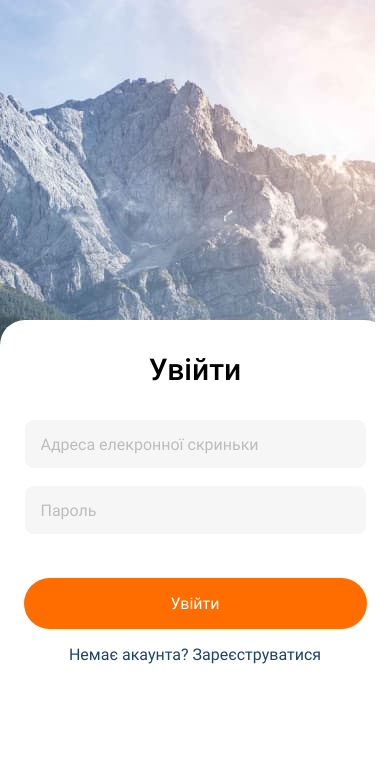
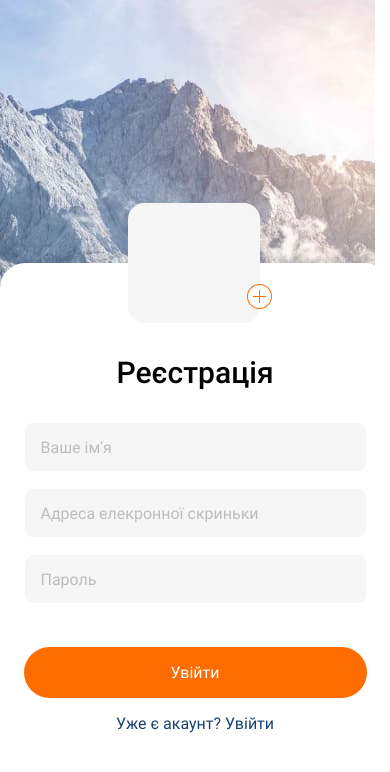
Before and after one commit to exmahinator/react-native-hw-07, a React Native app: screen /Register in a window 390 px wide. Shown: the top 772 px of the page. Built offline with nearby package versions, Linux system fonts and the light colour scheme.

Commit message:
add basic routes

```diff
--- a/App.js
+++ b/App.js
@@ -1,8 +1,13 @@
 import { useState } from "react";
 import { StatusBar } from "expo-status-bar";
 import { ImageBackground, StyleSheet, View, Text } from "react-native";
+import { NavigationContainer } from "@react-navigation/native";
+import { createStackNavigator } from "@react-navigation/stack";
+import 'react-native-gesture-handler';
 import LoginScreen from "./screens/LoginScreen/loginScreen";
 import RegistrationScreen from "./screens/RegistrationScreen/registrationScreen";
+
+const MainStack = createStackNavigator();
 
 export default function App() {
   const [isLoginPage, setIsLoginPage] = useState(true);
@@ -12,8 +17,10 @@ export default function App() {
   };
 
   return (
-    <View style={styles.container}>
+    <>
+      {/* <View style={styles.container}>
         <StatusBar style="auto" />
+
         <ImageBackground
           source={require("./assets/img/backgroundPhoto_opt.jpg")}
           style={styles.image}
@@ -21,7 +28,26 @@ export default function App() {
           {isLoginPage && <LoginScreen switchScreen={toggleScreen} />}
           {!isLoginPage && <RegistrationScreen switchScreen={toggleScreen} />}
         </ImageBackground>
-    </View>
+      </View> */}
+
+      <NavigationContainer>
+        <MainStack.Navigator initialRouteName="Login">
+          <MainStack.Screen
+            name="Login"
+            options={{
+              title: "Login screen",
+              headerShown: false,
+            }}
+            component={LoginScreen}
+          />
+          <MainStack.Screen
+            name="Register"
+            options={{ title: "Register screen", headerShown: false }}
+            component={RegistrationScreen}
+          />
+        </MainStack.Navigator>
+      </NavigationContainer>
+    </>
   );
 }
 
--- a/screens/LoginScreen/loginScreen.js
+++ b/screens/LoginScreen/loginScreen.js
@@ -9,14 +9,15 @@ import {
   KeyboardAvoidingView,
   Platform,
   TouchableOpacity,
+  ImageBackground,
 } from "react-native";
 
-import { useFonts } from 'expo-font';
+import { useFonts } from "expo-font";
 import * as SplashScreen from "expo-splash-screen";
 
 SplashScreen.preventAutoHideAsync();
 
-export default function LoginScreen(props) {
+export default function LoginScreen({ navigation }) {
   const [email, setEmail] = useState("");
   const [password, setPassword] = useState("");
   const [keyboardIsShown, setKeyboardIsShown] = useState(false);
@@ -74,12 +75,18 @@ export default function LoginScreen(props) {
 
   const onLinkPress = () => {
     console.log("Sending to registration form...");
-    props.switchScreen()
+    // props.switchScreen();
+    navigation.navigate("Register")
   };
 
   return (
     <TouchableWithoutFeedback onPress={onScreenPress}>
-      <View style={styles.container} onLayout={onLayoutRootView}>
+      <View style={styles.container}>
+        <ImageBackground
+          source={require("../../assets/img/backgroundPhoto_opt.jpg")}
+          style={styles.image}
+        >
+          <View style={styles.signInContainer} onLayout={onLayoutRootView}>
             <View
               style={{
                 ...styles.subContainer,
@@ -132,9 +139,13 @@ export default function LoginScreen(props) {
                 <Text style={styles.buttonText}>Увійти</Text>
               </TouchableOpacity>
               <TouchableOpacity onPress={onLinkPress} activeOpacity={0.5}>
-            <Text style={styles.linkText}>Немає акаунта? Зареєструватися</Text>
+                <Text style={styles.linkText}>
+                  Немає акаунта? Зареєструватися
+                </Text>
               </TouchableOpacity>
             </View>
+          </View>
+        </ImageBackground>
       </View>
     </TouchableWithoutFeedback>
   );
@@ -142,9 +153,20 @@ export default function LoginScreen(props) {
 
 const styles = StyleSheet.create({
   container: {
+    flex: 1,
+    backgroundColor: "#fff",
+  },
+  image: {
+    flex: 1,
+    resizeMode: "cover",
+    justifyContent: "center",
+    alignItems: "center",
+  },
+  signInContainer: {
     alignItems: "center",
     justifyContent: "center",
     paddingTop: 320,
+    // paddingTop: 200,
     fontSize: 20,
     height: "100%",
     width: "100%",
--- a/screens/RegistrationScreen/registrationScreen.js
+++ b/screens/RegistrationScreen/registrationScreen.js
@@ -17,7 +17,7 @@ import * as SplashScreen from "expo-splash-screen";
 
 SplashScreen.preventAutoHideAsync();
 
-export default function RegistrationScreen(props) {
+export default function RegistrationScreen({ navigation }) {
   const [avatar, setAvatar] = useState("");
   const [name, setName] = useState("");
   const [email, setEmail] = useState("");
@@ -98,12 +98,18 @@ export default function RegistrationScreen(props) {
 
   const onLinkPress = () => {
     console.log("Sending to login form...");
-    props.switchScreen();
+    // props.switchScreen();
+    navigation.navigate("Login")
   };
 
   return (
     <TouchableWithoutFeedback onPress={onScreenPress}>
-      <View style={styles.container} onLayout={onLayoutRootView}>
+      <View style={styles.container}>
+        <ImageBackground
+          source={require("../../assets/img/backgroundPhoto_opt.jpg")}
+          style={styles.image}
+        >
+          <View style={styles.signInContainer} onLayout={onLayoutRootView}>
             <View
               style={{
                 ...styles.subContainer,
@@ -187,15 +193,28 @@ export default function RegistrationScreen(props) {
               </TouchableOpacity>
             </View>
           </View>
+        </ImageBackground>
+      </View>
     </TouchableWithoutFeedback>
   );
 }
 
 const styles = StyleSheet.create({
   container: {
+    flex: 1,
+    backgroundColor: "#fff",
+  },
+  image: {
+    flex: 1,
+    resizeMode: "cover",
+    justifyContent: "center",
+    alignItems: "center",
+  },
+  signInContainer: {
     alignItems: "center",
     justifyContent: "center",
     paddingTop: 263,
+    // paddingTop: 150,
     fontSize: 20,
     height: "100%",
     width: "100%",
```
Also changed, not shown: package.json (+9 -1 lines), 1 other file (tests, documents, lock files or other folders). Lines whose indentation alone changed are shown as unchanged.
